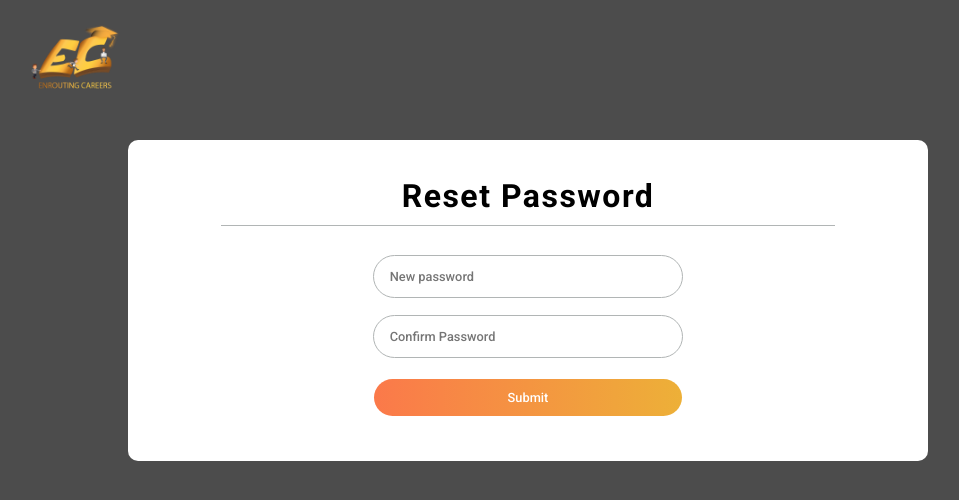
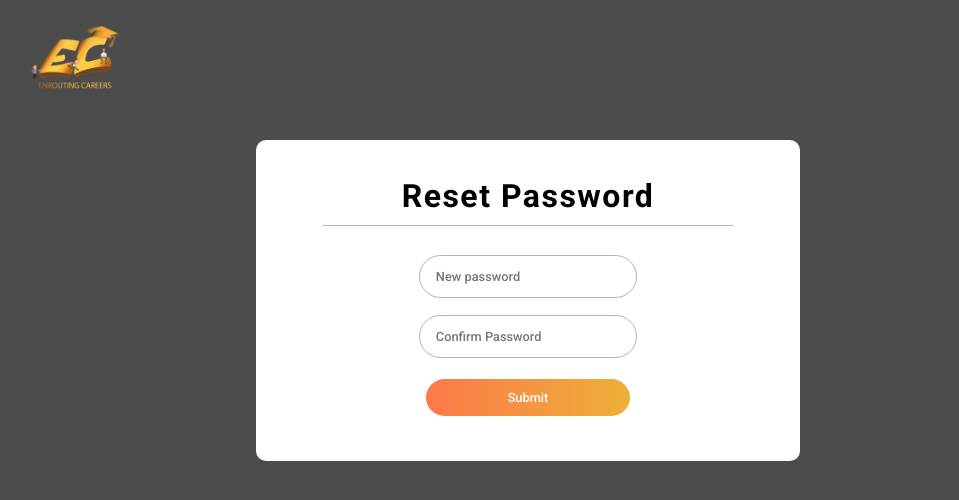
Before and after one commit to satvik-2-9/enrouting, a React (Create React App) app: page /forgot-password/1 in a window 1280 px wide. Shown: the top 500 px of the page, without its empty margins (112-1071 px from the left). Built offline with nearby package versions, Linux system fonts and the light colour scheme.

Commit message:
style change in reset password page

```diff
--- a/src/components/ResetPasswordPage.js
+++ b/src/components/ResetPasswordPage.js
@@ -3,7 +3,7 @@ import { validator } from '../util/helperFunctions';
 import { useHistory } from 'react-router-dom';
 import brandLogo from '../images/ec_logo_nobg.png';
 import { resetPassword } from '../redux/actions/api';
-import '../styles/ForgotPasswordPage.css';
+import '../styles/ResetPasswordPage.css';
 
 const initialData = {
   password: '',
--- a/src/styles/ForgotPasswordPage.css
+++ b/src/styles/ResetPasswordPage.css
@@ -9,7 +9,7 @@
 }
 
 .page-content {
-  width: 60%;
+  width: 40%;
   height: auto;
   background-color: #fff;
   margin: auto;
```
